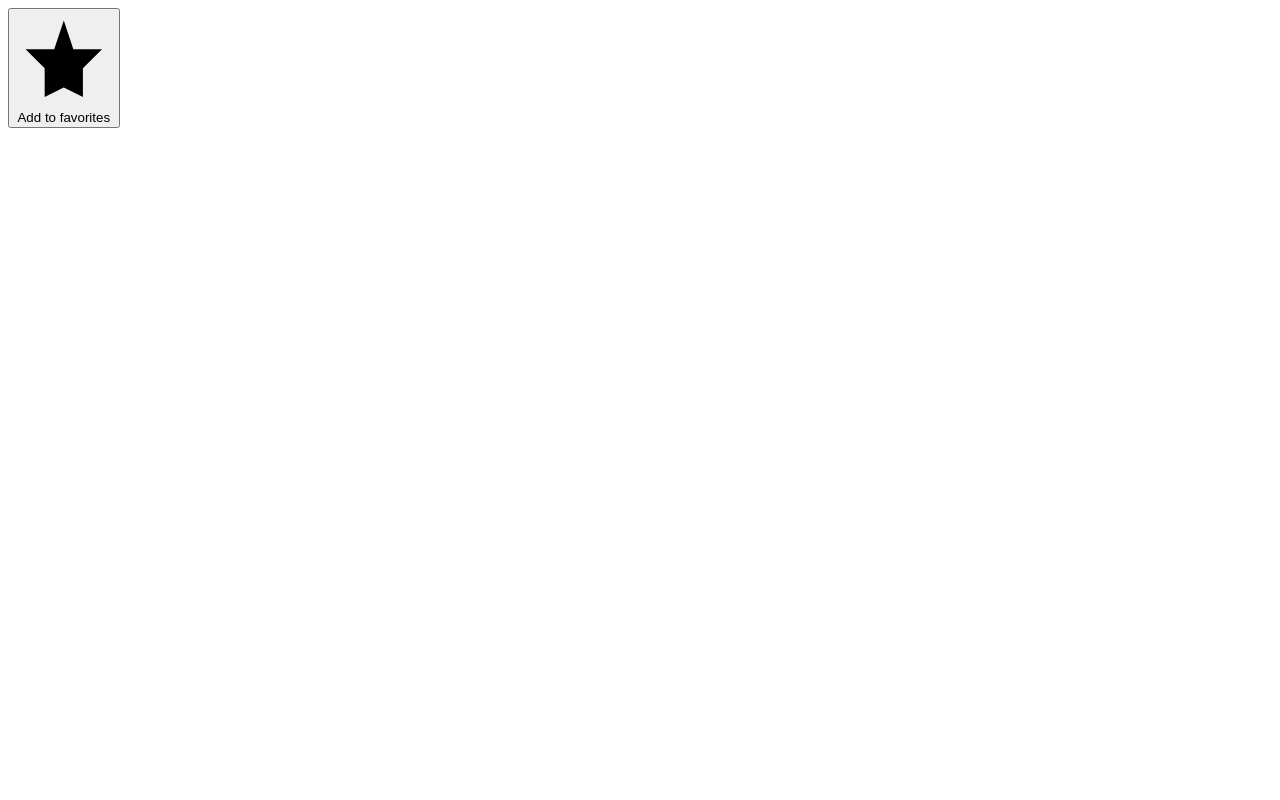
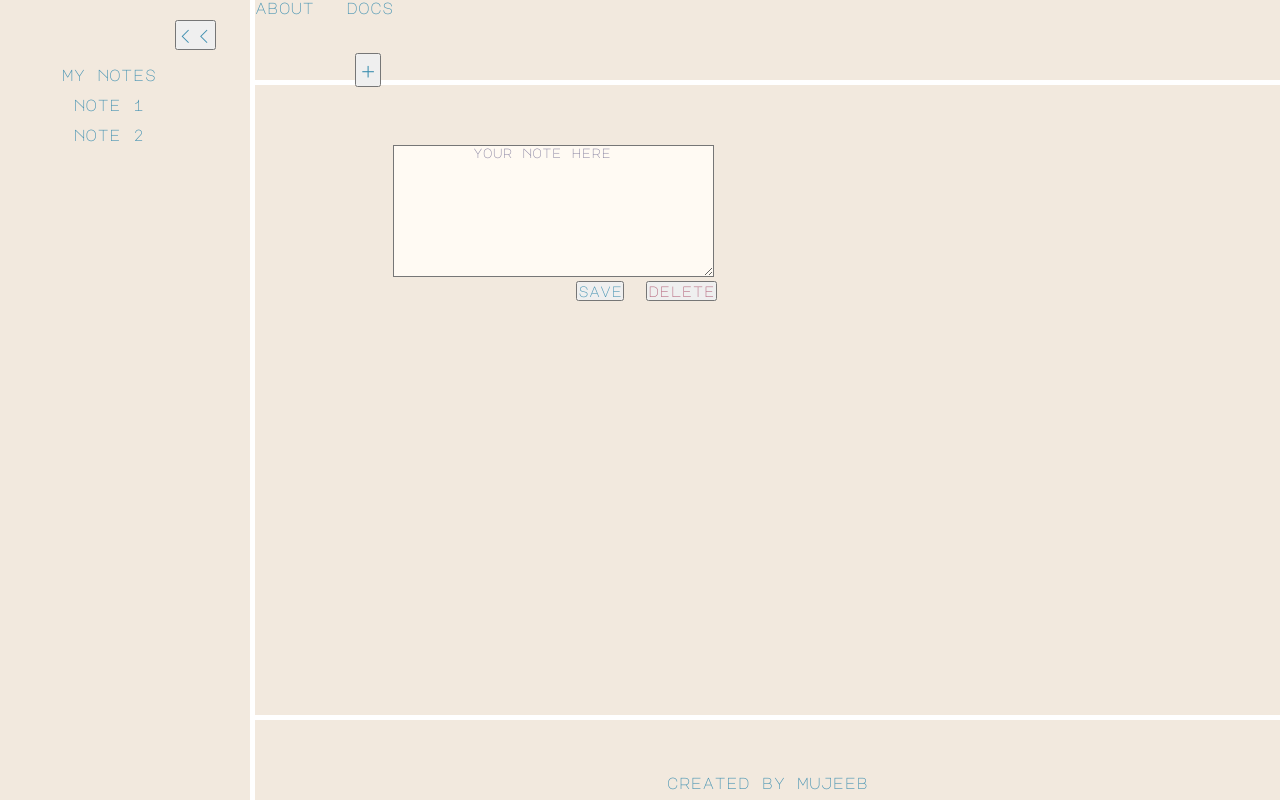
Before and after one commit to Mujeeb103/Assignment-1, a plain HTML site: page note.html in a window 1280 px wide. Drawn offline with Linux system fonts and the light colour scheme.

Commit message:
Assignment 1 Final Copy

```diff
--- a/CSS/styles.css
+++ b/CSS/styles.css
@@ -19,9 +19,7 @@
 
 
 
-    a :hover{
-        text-decoration: line-through 3px;
-    }
+
     .header {
     grid-area: h;
     background-color: #f2e9de;
@@ -45,10 +43,6 @@
     footer {
     grid-area: f;
     background-color: #f2e9de;
-
-
-
-
     }
 
     li {
@@ -68,8 +62,10 @@
     }
 
     .classes {
-        display: flex;
-        flex-direction: column;
+       color: #3e8fb0;
+       text-align: center;
+       margin: 60px;
+       line-height: 30px;
     }
 
 
@@ -80,6 +76,31 @@
        font-size: 20px;
 
     }
+
+    .add {
+        color: #3e8fb0;
+        font-size: 30px;
+        position: relative;
+        bottom: 135px;
+        left: 100px;
+    }
+
+    .save {
+        color: #3e8fb0;
+        font-size: 15px;
+        position: relative;
+        top: 80px;
+        right: 50px;
+
+    }
+
+    .delete {
+        color: #b4637a;
+        font-size: 15px;
+        position: relative;
+        top: 80px;
+        right: 40px;
+    }
     .sidebar {
         color: #3e8fb0;
         font-size: 25px;
@@ -88,7 +109,13 @@
         top: 10px;
     }
 
-
+    .sidebar-closing {
+        color: #3e8fb0;
+        font-size: 25px;
+        position: relative;
+        left: 175px;
+        bottom: 190px;
+    }
 
     .message {
         position: relative;
@@ -102,6 +129,14 @@
         top: 55px;
         text-align: center;
 
+    }
+
+    .textbox {
+        background-color: #fffaf3;
+        color: #817c9c;
+        position: relative;
+        left: 100px;
+        top: 60px;
     }
 
 
--- a/note.html
+++ b/note.html
@@ -2,14 +2,53 @@
 <html lang="en">
 <head>
     <meta charset="UTF-8">
-    <meta http-equiv="X-UA-Compatible" content="IE=edge">
     <meta name="viewport" content="width=device-width, initial-scale=1.0">
+    <link rel="preconnect" href="https://fonts.gstatic.com">
+    <link href="https://fonts.googleapis.com/css2?family=Major+Mono+Display&display=swap" rel="stylesheet">
+    <link rel="stylesheet" href="CSS/styles.css">
     <title>Document</title>
 </head>
 <body>
-    <button name="favorite">
-        <svg aria-hidden="true" viewBox="0 0 10 10"><path d="M7 9L5 8 3 9V6L1 4h3l1-3 1 3h3L7 6z"/></svg>
-        Add to favorites
-      </button>
+    <div class="container">
+        <nav class="header">
+           <ul class="top">
+            <li>about</li>
+            <li>docs</li>
+           </ul>
+        </nav>
+        <nav class="side">
+            <ol class="classes">
+                <li style="padding-left:1em"></li>
+                <li>my notes</li>
+                <li >note 1</li>
+                <li>note 2</li>
+               </ol>
+          <button class="sidebar-closing"
+          type="menu">
+          <<
+        </button>
+        </nav>
+         <div class="main">
+
+          <button class="add"
+            type="button">
+            +
+          </button>
+          <textarea class="textbox"
+          rows=10 cols="30">
+        your note here
+          </textarea>
+          <button class="save"
+            type="button">
+            save
+          </button>
+          <button class="delete"
+          type="button">
+          delete
+          </button>
+         </div>
+          <footer>
+           <p class="creator">created by mujeeb</p>
+          </footer>
+      </div>
 </body>
-</html>
```
